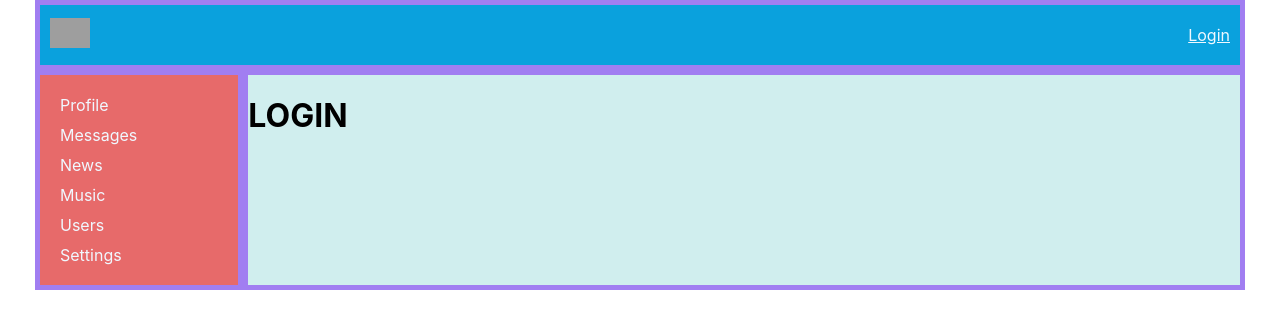
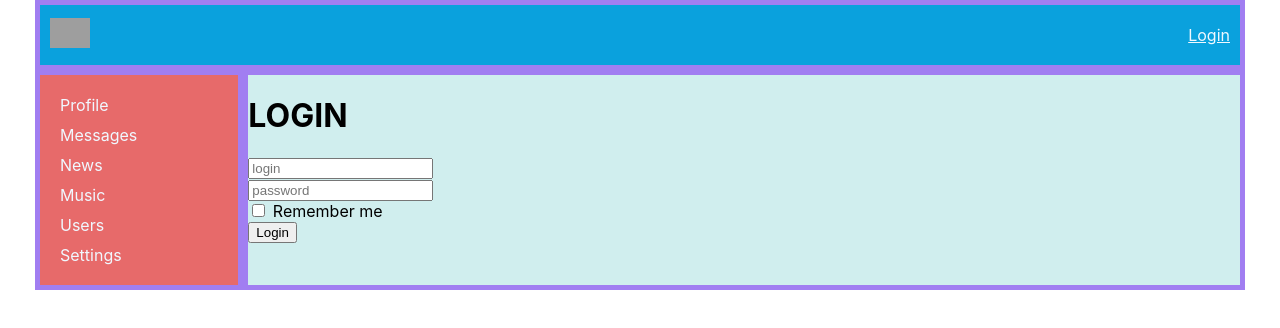
Before and after one commit to Vadim-Bykov/React, a React (Create React App) app in the folder react-kapzda/: page /login in a window 1280 px wide. Shown: the top 328 px of the page. Built offline with nearby package versions, Linux system fonts and the light colour scheme; no server answers; grey boxes are pictures that could not be loaded.

Commit message:
feat: add form

```diff
--- a/react-kapzda/src/components/Login/Login.jsx
+++ b/react-kapzda/src/components/Login/Login.jsx
@@ -1,5 +1,38 @@
+import { Field, Form, reduxForm } from "redux-form"
+
+const LoginForm = (props) => {
+   return (
+      <Form onSubmit={props.handleSubmit}>
+         <div>
+            <Field type="text" name="login" component="input" placeholder="login"/>
+         </div>
+         <div>
+            <Field type="text" name="password" component="input" placeholder="password"/>
+         </div>
+         <div>
+            <Field type="checkbox" component="input" name="rememberMe" /> Remember me
+         </div>
+         <div>
+            <button>Login</button>
+         </div>
+      </Form>
+   )
+}
+
+const LoginReduxForm = reduxForm({ form: 'login' })(LoginForm);
+
 const Login = () => {
-   return <h1>LOGIN</h1>
+
+   const onSubmit = (formData) => {
+      console.log(formData)
+   }
+
+   return (
+      <div>
+         <h1>LOGIN</h1>
+         <LoginReduxForm onSubmit={onSubmit} />
+      </div>
+   )
 }
 
 export default Login;
--- a/react-kapzda/src/redux/redux-store.js
+++ b/react-kapzda/src/redux/redux-store.js
@@ -4,12 +4,14 @@
 import usersReducer from './users-reducer';
 import authReducer from './auth-reducer';
 import thunkMiddleware from 'redux-thunk';
+import { reducer as formReducer } from 'redux-form';
 
 const reducers = combineReducers({
   profilePage: profileReducer,
   dialogPage: dialogReducer,
   usersPage: usersReducer,
   auth: authReducer,
+  form: formReducer,
 });
 
 const store = createStore(reducers, applyMiddleware(thunkMiddleware));
```
Also changed, not shown: 1 other file (tests, documents, lock files or other folders).
